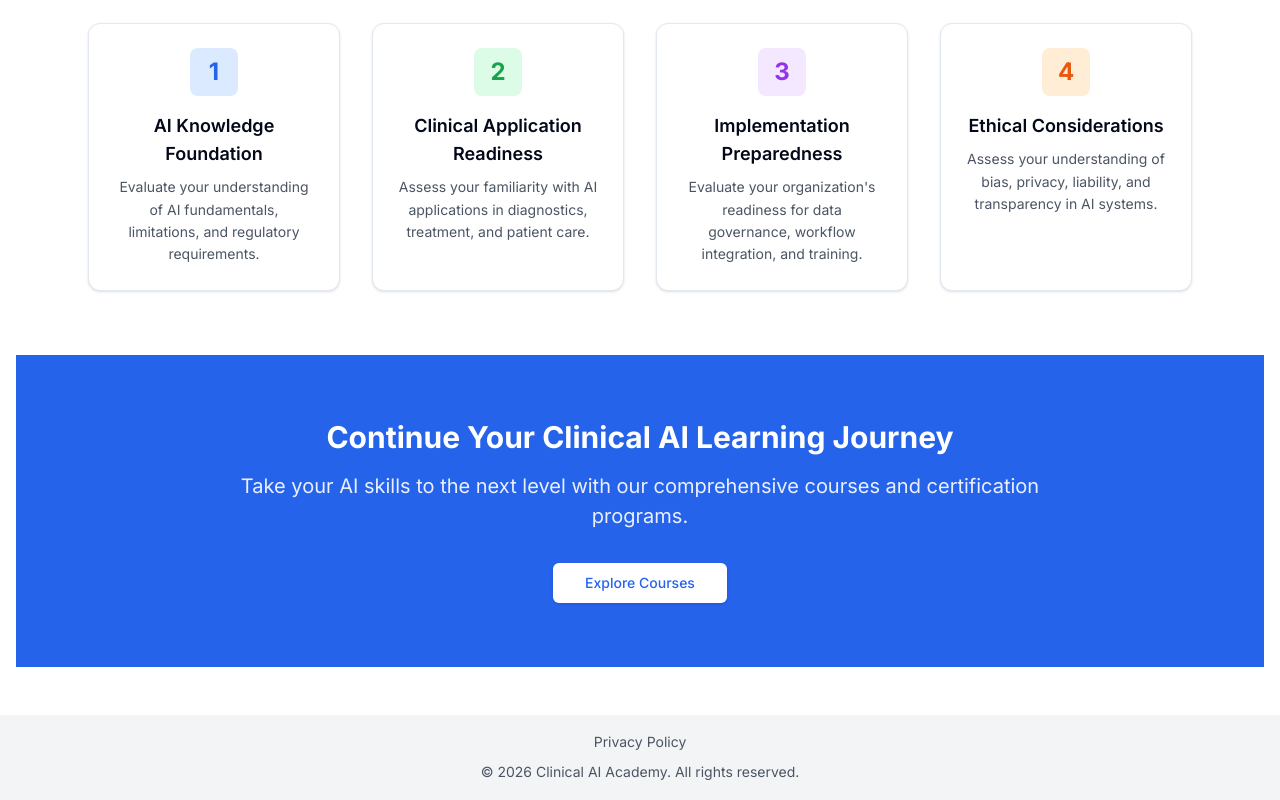
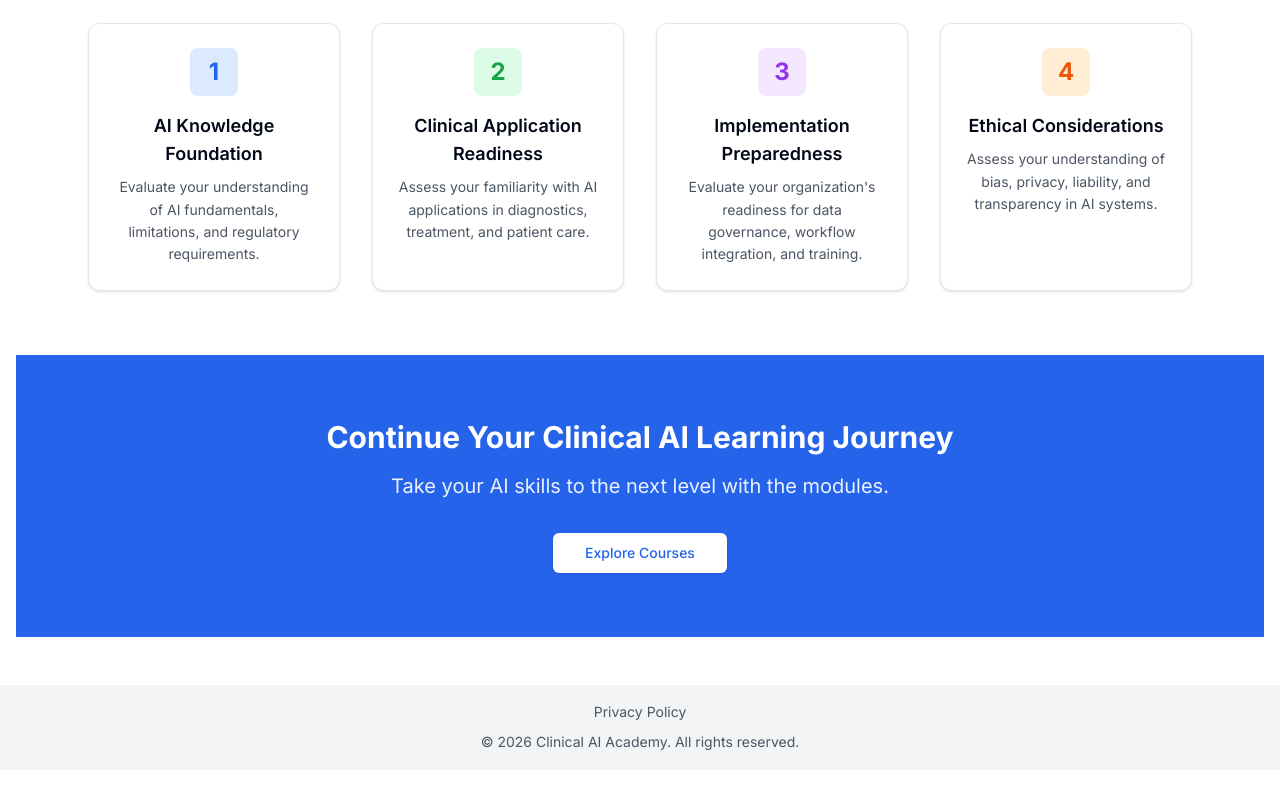
Before and after one commit to anazz-dev/ai-healthcare-learn, a Next.js app: page /readiness-index in a window 1280 px wide. Shown: the part 1424-2224 px from the top of the page. After the commit the page ends 2194 px from the top, so only its background shows below. Built offline with nearby package versions, Linux system fonts and the light colour scheme.

Commit message:
update readiness page

```diff
--- a/src/app/readiness-index/page.tsx
+++ b/src/app/readiness-index/page.tsx
@@ -104,7 +104,7 @@ export default function ReadinessIndexPage() {
             Continue Your Clinical AI Learning Journey
           </h2>
           <p className="text-xl mb-8 opacity-90">
-            Take your AI skills to the next level with our comprehensive courses and certification programs.
+            Take your AI skills to the next level with the modules.
           </p>
           <div className="flex justify-center">
             <Button asChild size="lg" className="bg-white text-blue-600 hover:bg-gray-100">
```
Also changed, not shown: 1 other file (tests, documents, lock files or other folders).
